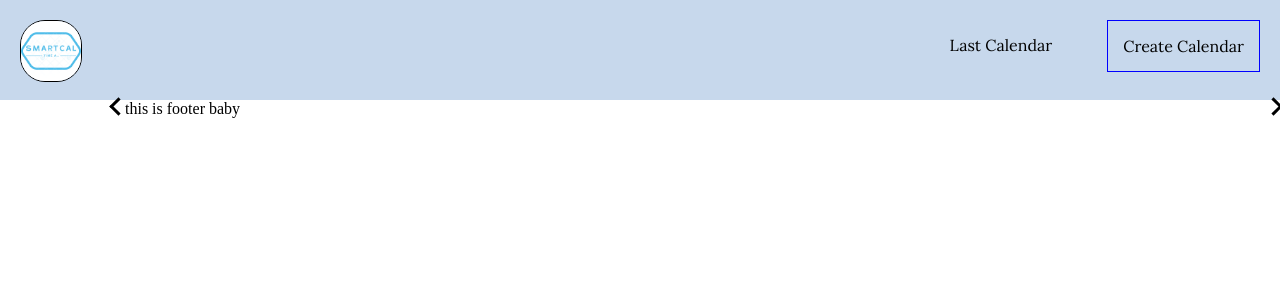
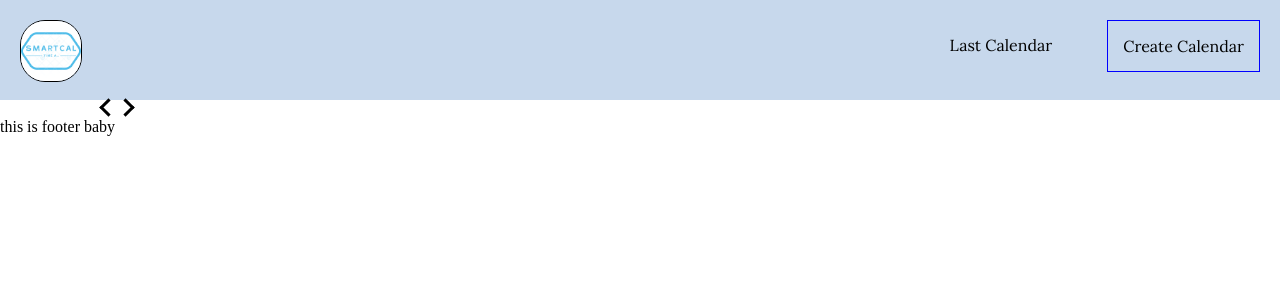
Before and after one commit to PetrAlexTeam/Calendar, a Django app: template Calendar/templates/Calendar/my_calendar.html in a window 1280 px wide. Shown: the top 300 px of the page. Run offline with Django 3.2, Linux system fonts and the light colour scheme; the template is opened without the code that fills it, so the values that code supplies are empty.

Commit message:
Еще немного допила оформления

```diff
--- a/Calendar/static/css/calendar.css
+++ b/Calendar/static/css/calendar.css
@@ -3,13 +3,19 @@ table{
     width: 800px;
     margin:auto;
 }
+th{
+    font-weight: lighter;
+}
 td{
     border: 1px solid #AFB4D4;
+
 }
 td a{
     text-decoration: none;
     font-size:20px;
     font-family:Gill Sans, sans-serif;
+    font-weight: lighter;
+    text-align: right;
 }
 a:hover{
     color:#D49BA5;
@@ -21,25 +27,24 @@ a:hover{
 .right {
     transform: rotate(-45deg);
     -webkit-transform: rotate(-45deg);
-    float: right;
+
 
 }
 .right_span span{
     position: absolute;
     margin: 30px;
     height
-    margin-right: 300px;
+    margin-right: 150px;
 }
 .left {
     transform: rotate(135deg);
     -webkit-transform: rotate(135deg);
-    float: left;
-    margin-left: 10px;
+
 }
 .left_span span{
     position: absolute;
     margin: 30px;
-    margin-left: 300px;
+    margin-left: 150px;
 }
 i {
     border: solid black;
--- a/Calendar/templates/Calendar/my_calendar.html
+++ b/Calendar/templates/Calendar/my_calendar.html
@@ -5,10 +5,10 @@
 {% endblock %}
 {% block body %}
 <div class="navigate">
-    <span class="left_div">
+    <span class="left_span">
          <a href="{{ previous_link }}"> <i class="arrow left"></i></a>
     </span>
-    <span class="right_div">
+    <span class="right_span">
         <a href="{{ next_link }}"> <i class="arrow right"></i></a>
     </span>
 </div>
```
